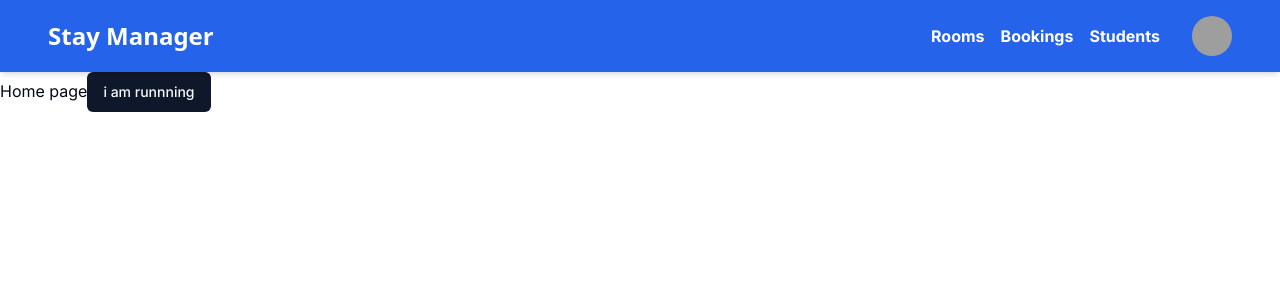
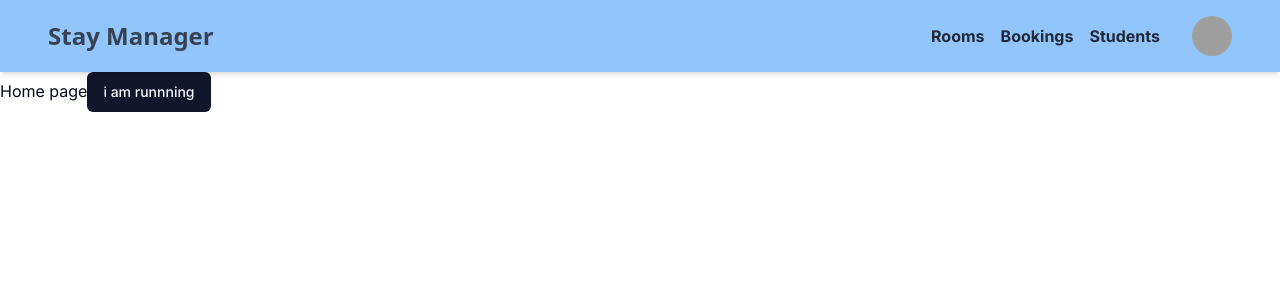
Before and after one commit to Anirbandasjoy/StayManager-Client125, a Next.js app: page / in a window 1280 px wide. Shown: the top 300 px of the page. Built offline with nearby package versions, Linux system fonts and the light colour scheme; grey boxes are pictures that could not be loaded.

Commit message:
chnage navbar color

```diff
--- a/src/extraComponents/home/Navbar.tsx
+++ b/src/extraComponents/home/Navbar.tsx
@@ -9,15 +9,15 @@ const Navbar = () => {
     setIsOpen(!isOpen);
   };
   return (
-    <nav className="bg-blue-600 p-4 shadow-md relative">
+    <nav className="bg-blue-300 p-4 shadow-md relative">
       <div className="container mx-auto flex justify-between items-center">
         <Link href="/">
-          <h1 className="text-white text-2xl font-bold hover:text-gray-200 transition duration-300 font-sans">
+          <h1 className="text-gray-700 text-2xl font-bold hover:text-gray-200 transition duration-300 font-sans">
             Stay Manager
           </h1>
         </Link>
         <button
-          className="text-white block md:hidden focus:outline-none"
+          className="text-gray-800 block md:hidden focus:outline-none"
           onClick={toggleMenu}
         >
           <svg
@@ -44,17 +44,17 @@ const Navbar = () => {
             }`}
           >
             <Link href="/rooms">
-              <h1 className="text-white block mt-4 md:inline-block md:mt-0 md:ml-4 hover:text-gray-200 transition duration-300 cursor-pointer font-bold">
+              <h1 className="text-gray-800 block mt-4 md:inline-block md:mt-0 md:ml-4 hover:text-gray-200 transition duration-300 cursor-pointer font-bold">
                 Rooms
               </h1>
             </Link>
             <Link href="/bookings">
-              <h1 className="text-white block mt-4 md:inline-block md:mt-0 md:ml-4 hover:text-gray-200 transition duration-300 cursor-pointer font-bold">
+              <h1 className="text-gray-800 block mt-4 md:inline-block md:mt-0 md:ml-4 hover:text-gray-200 transition duration-300 cursor-pointer font-bold">
                 Bookings
               </h1>
             </Link>
             <Link href="/students">
-              <h1 className="text-white block mt-4 md:inline-block md:mt-0 md:ml-4 hover:text-gray-200 transition duration-300 cursor-pointer font-bold">
+              <h1 className="text-gray-800 block mt-4 md:inline-block md:mt-0 md:ml-4 hover:text-gray-200 transition duration-300 cursor-pointer font-bold">
                 Students
               </h1>
             </Link>
```
